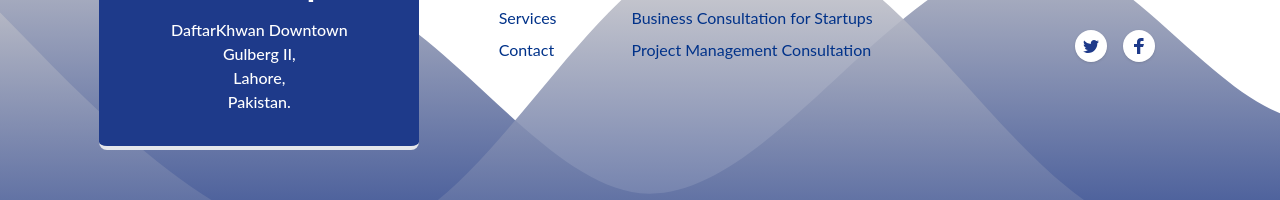
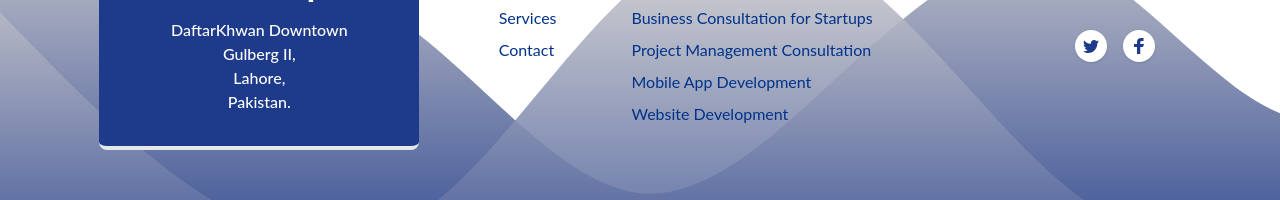
Before and after one commit to Mohammad-Abdullah-Abid/sales_compass, a React (Create React App) app: page / in a window 1280 px wide. Shown: the part 3234-3434 px from the top of the page. Built offline with nearby package versions, Linux system fonts and the light colour scheme.

Commit message:
add service in footer

```diff
--- a/src/components/Footer.js
+++ b/src/components/Footer.js
@@ -87,6 +87,20 @@ const Footer = () => {
                     Project Management Consultation
                   </div>
                 </li>
+                <li className="mb-2">
+                  <div
+                    className="text-[#013289]"
+                  >
+                    Mobile App Development
+                  </div>
+                </li>
+                <li className="mb-2">
+                  <div
+                    className="text-[#013289]"
+                  >
+                    Website Development
+                  </div>
+                </li>
 
               </ul>
             </div>
```
